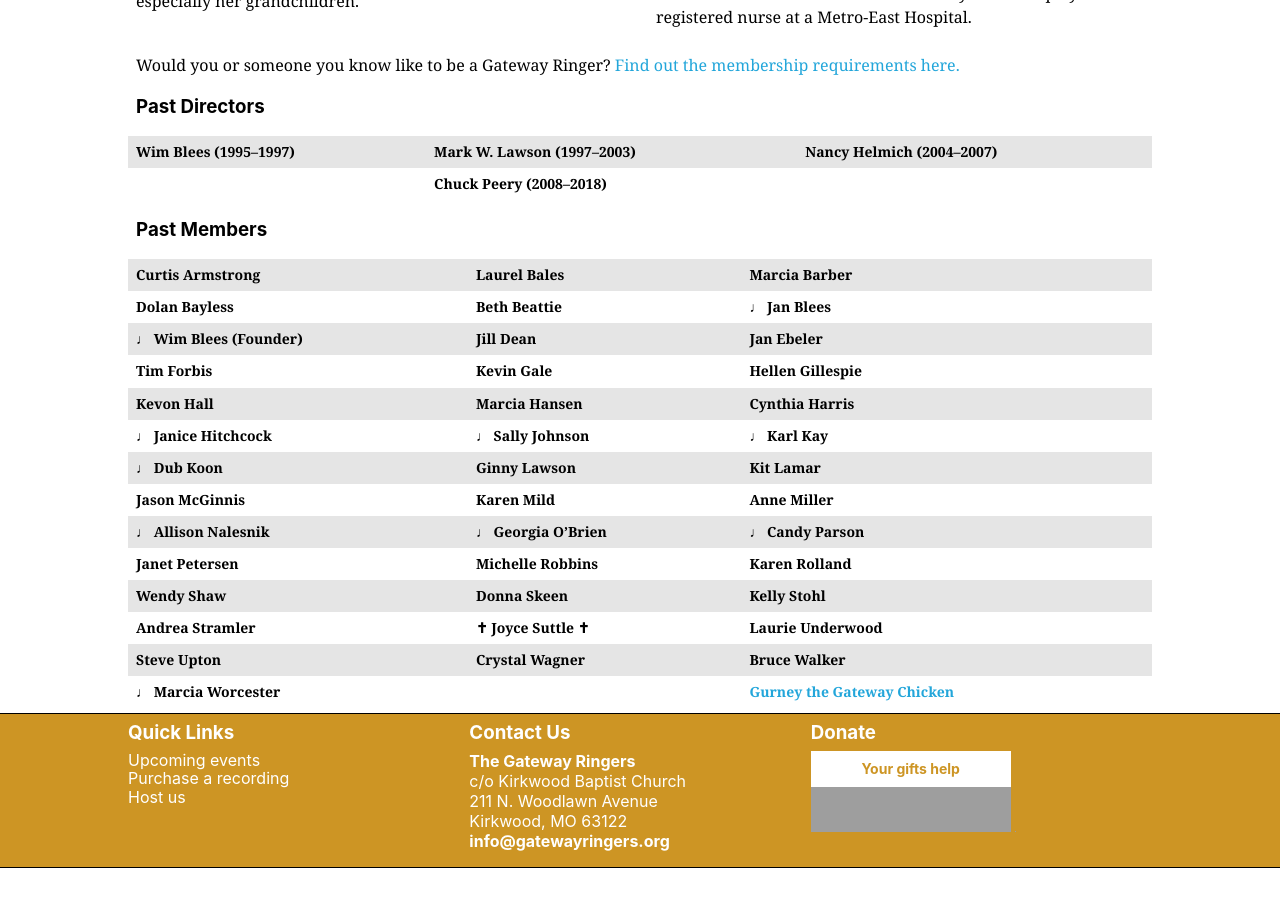
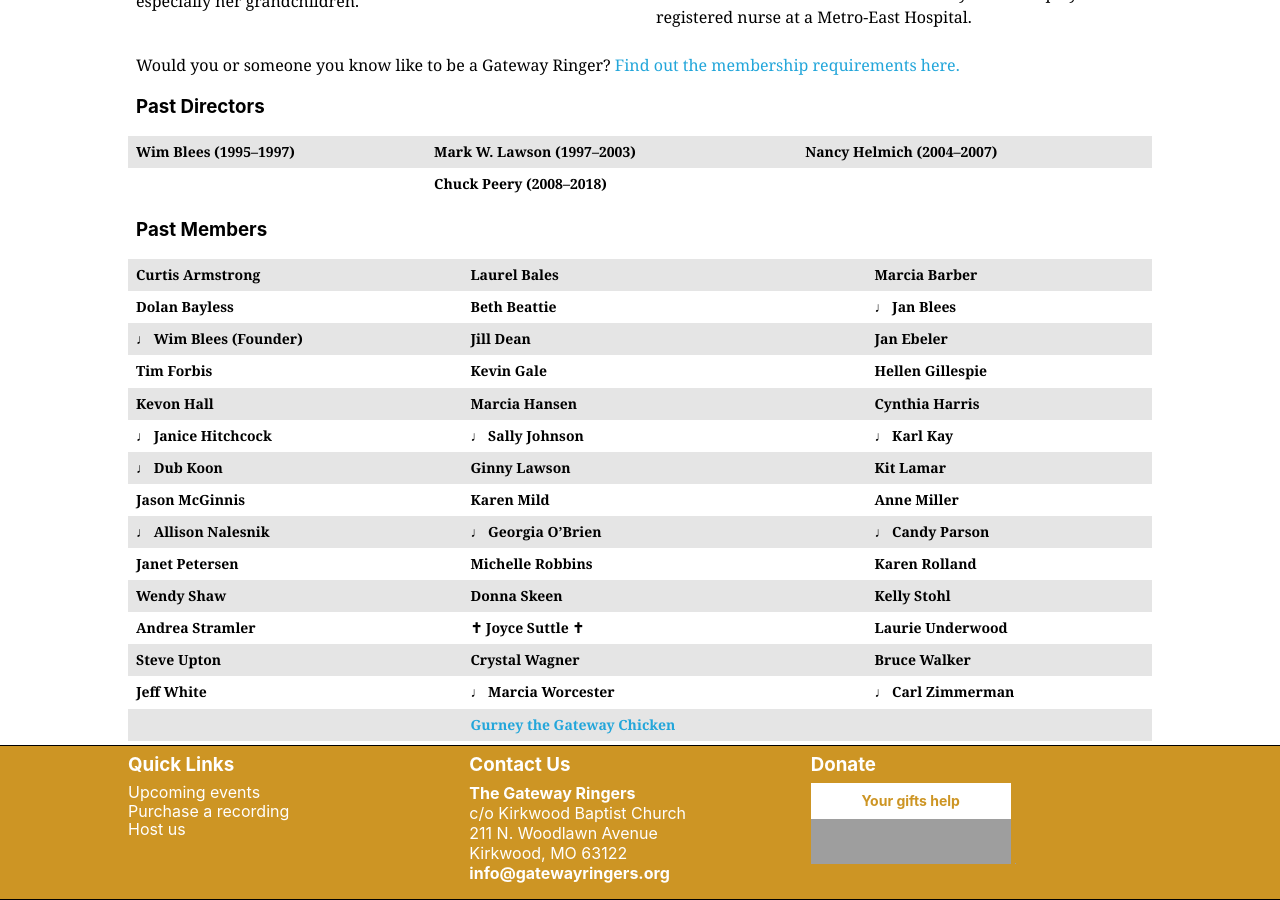
Before and after one commit to GatewayRingers/GatewayRingers.github.io, a Jekyll site: the page built from musicians.html, in a window 1280 px wide and 900 px high, scrolled down 2773 px. Built offline with Jekyll 4.4.1, drawn with Linux system fonts in a browser that asks for light colours; nearby versions of some CDN libraries; before the commit the page ends 3641 px from its top, so only the background shows below that; grey boxes are pictures that could not be loaded.

Commit message:
Update musicians.html

```diff
--- a/musicians.html
+++ b/musicians.html
@@ -230,9 +230,14 @@
                 <th class="tl pa2">Bruce Walker </td>
             </tr>
             <tr class="stripe-dark">
+                <th class="tl pa2">Jeff White </td>
                 <th class="tl pa2">♩ Marcia Worcester </td>
-                <th class="tl pa2"></td>
+                <th class="tl pa2">♩ Carl Zimmerman</td>
+            </tr>
+            <tr class="stripe-dark">
+                <th class="tl pa2"> </td>
                 <th class="tl pa2"><a class="link blue dim" href="/gurney">Gurney the Gateway Chicken </a></td>
+                <th class="tl pa2"> </td>
             </tr>
             </tbody>
         </table>
```
